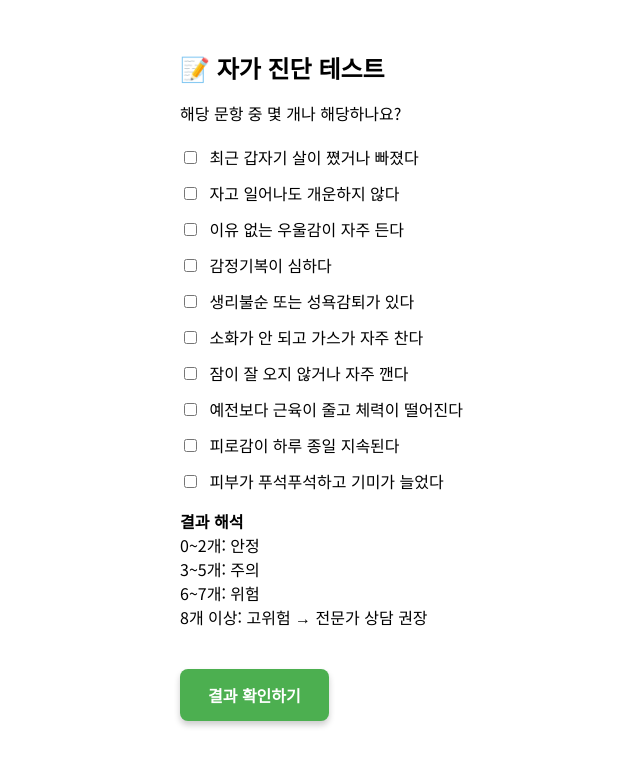
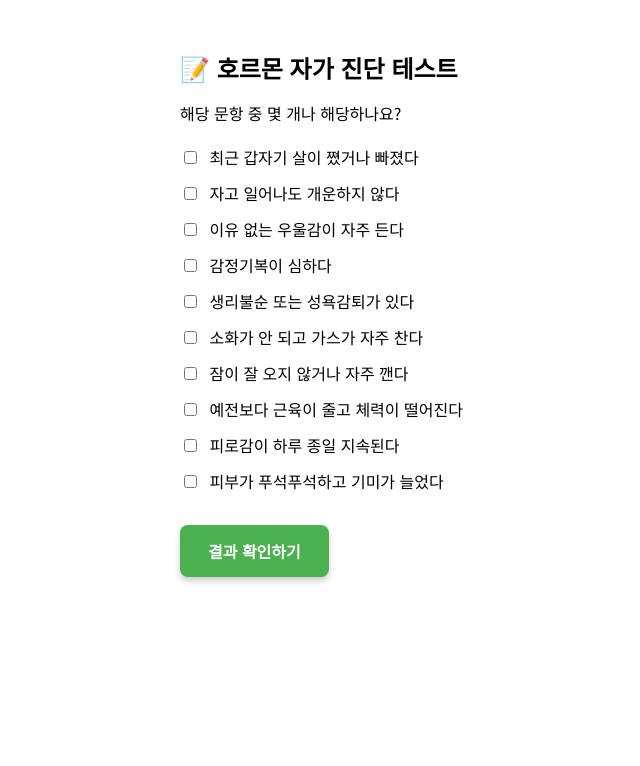
Before and after one commit to BalanceFood1976/hormone, a plain HTML site: page index.html in a window 1280 px wide. Shown: the whole page, without its empty margins (140-780 px from the left). Drawn offline with Linux system fonts and the light colour scheme.

Commit message:
Add files via upload

```diff
--- a/index.html
+++ b/index.html
@@ -69,7 +69,7 @@
   </style>
 </head>
 <body class="fade-in">
-  <h2>📝 자가 진단 테스트</h2>
+  <h2>📝 호르몬 자가 진단 테스트</h2>
   <p>해당 문항 중 몇 개나 해당하나요?</p>
   <form id="testForm">
     <label><input type="checkbox"/> 최근 갑자기 살이 쪘거나 빠졌다</label>
@@ -82,12 +82,7 @@
     <label><input type="checkbox"/> 예전보다 근육이 줄고 체력이 떨어진다</label>
     <label><input type="checkbox"/> 피로감이 하루 종일 지속된다</label>
     <label><input type="checkbox"/> 피부가 푸석푸석하고 기미가 늘었다</label>
-    <p><b>결과 해석</b><br/>
-      0~2개: 안정<br/>
-      3~5개: 주의<br/>
-      6~7개: 위험<br/>
-      8개 이상: 고위험 → 전문가 상담 권장
-    </p>
+
     <button onclick="checkResult()" type="button">결과 확인하기</button>
   </form>
   <script>
```
